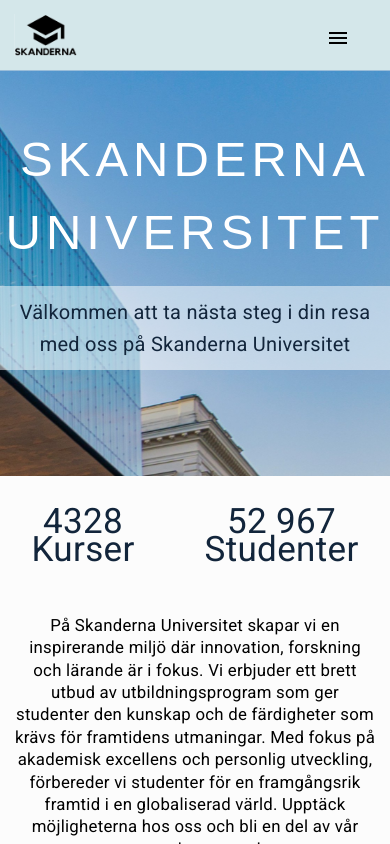
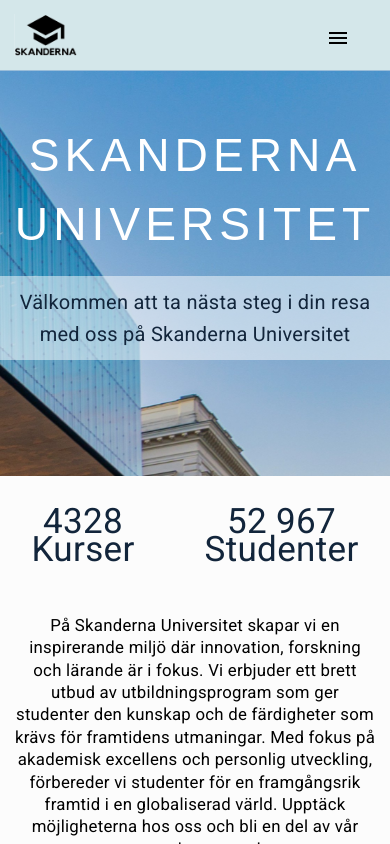
Before and after one commit to moaberglund/TS-Project, an Angular app: page /home in a window 390 px wide. Built offline with nearby package versions, Linux system fonts and the light colour scheme; a web font is replaced by a local one.

Commit message:
minska titeln något, flyter ut i kanterna på liten skärm

```diff
--- a/src/app/home/home.component.scss
+++ b/src/app/home/home.component.scss
@@ -106,6 +106,10 @@ a {
         background-position: right;
         min-height: 350px;
 
+        h1 {
+            font-size: 3.3em;
+        }
+
         h2 {
             color: #12253B;
             background-color: rgb(255, 255, 255, 0.5);
```
